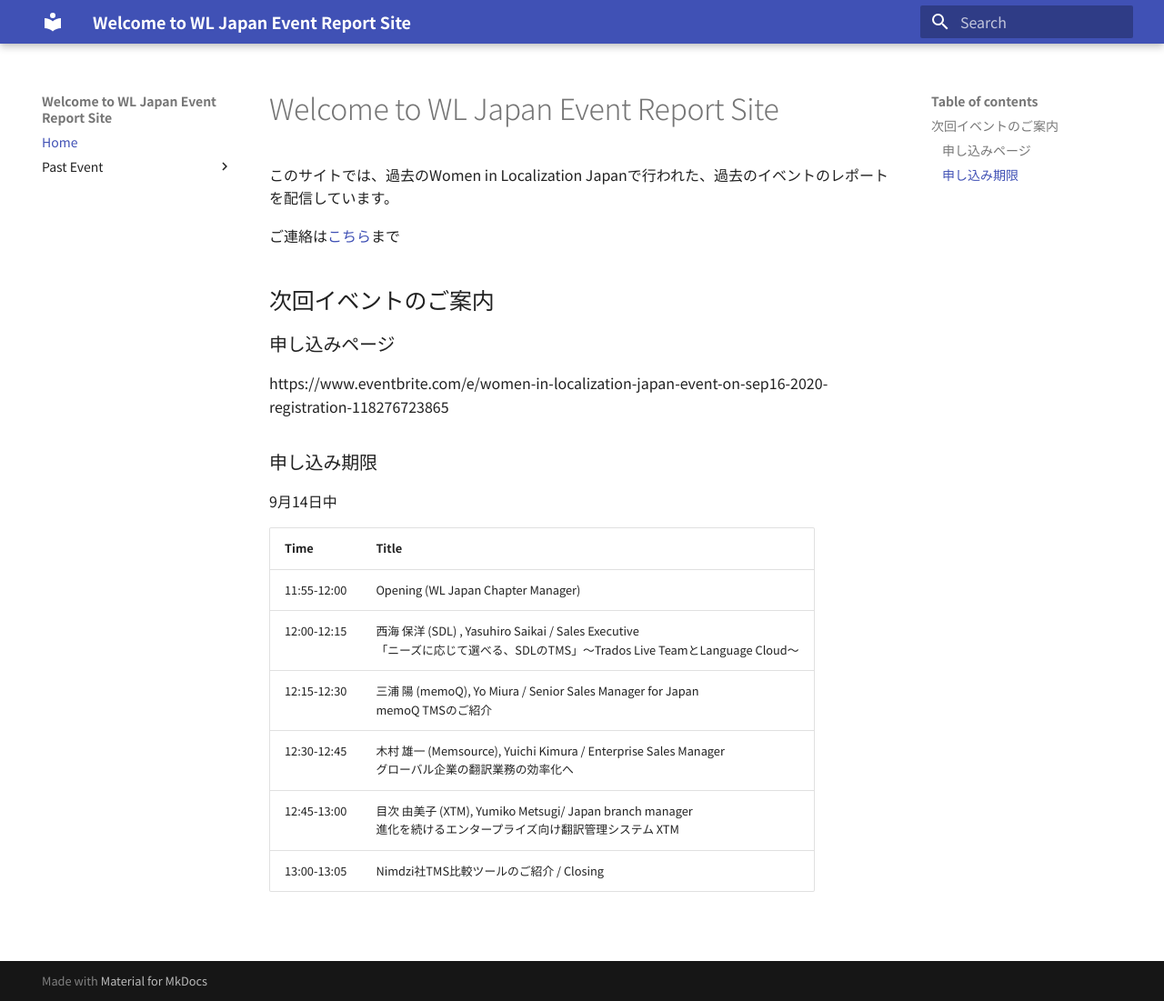
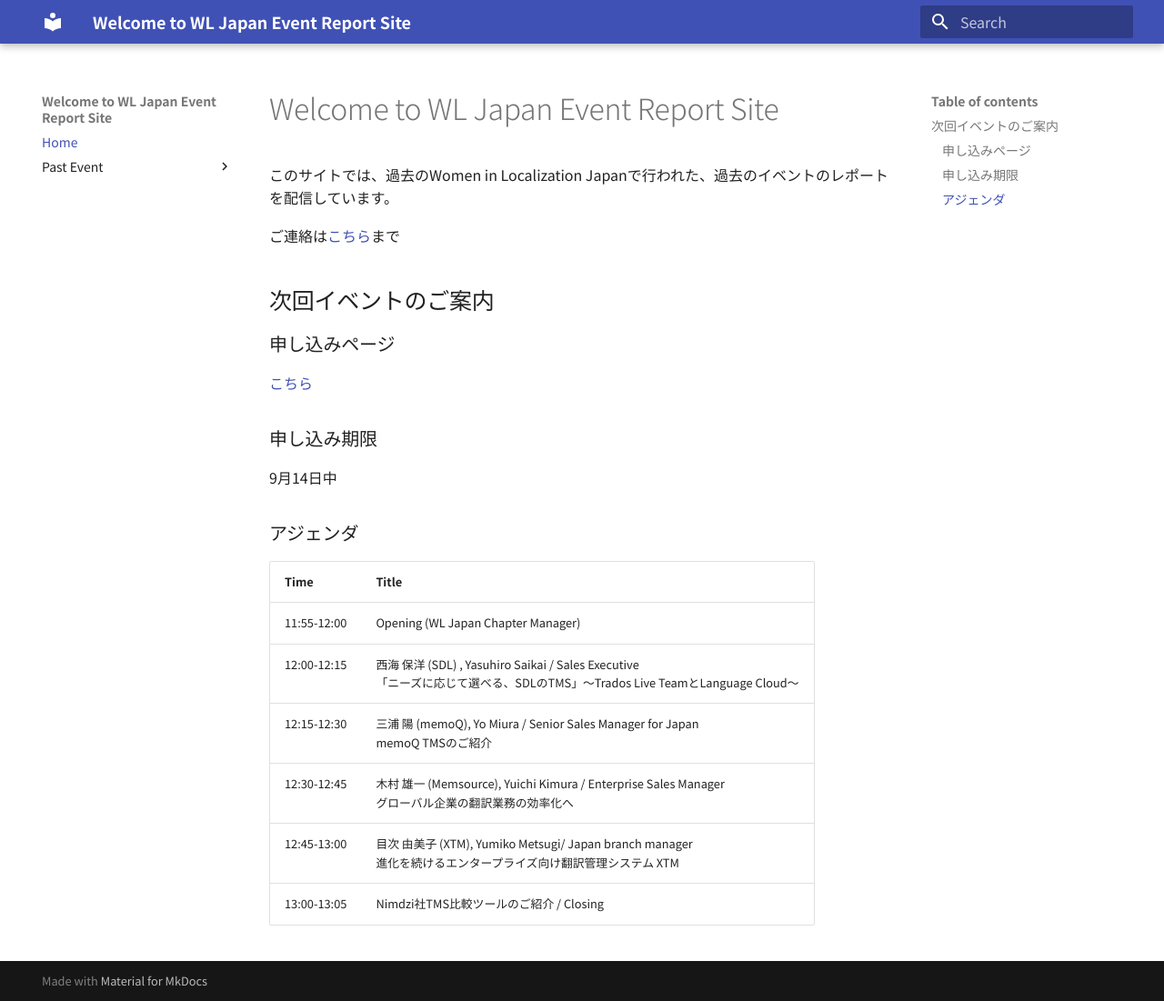
Before and after one commit to wljp/EventReport, an MkDocs documentation site: the page built from docs/index.md, in a window 1280 px wide and 1101 px high. Shown: the whole window at 91% size. Built offline with MkDocs 1.6.1 and Material for MkDocs 9.7.7, drawn with Linux system fonts in a browser that asks for light colours; some web fonts are replaced.

Commit message:
update index

```diff
--- a/docs/index.md
+++ b/docs/index.md
@@ -7,11 +7,12 @@
 ## 次回イベントのご案内
 
 ### 申し込みページ
-https://www.eventbrite.com/e/women-in-localization-japan-event-on-sep16-2020-registration-118276723865
+[こちら](https://www.eventbrite.com/e/women-in-localization-japan-event-on-sep16-2020-registration-118276723865)
 
 ### 申し込み期限
 9月14日中
 
+### アジェンダ
 | Time | Title |
 | ----- | --- |
 | 11:55-12:00 | Opening (WL Japan Chapter Manager)
```
